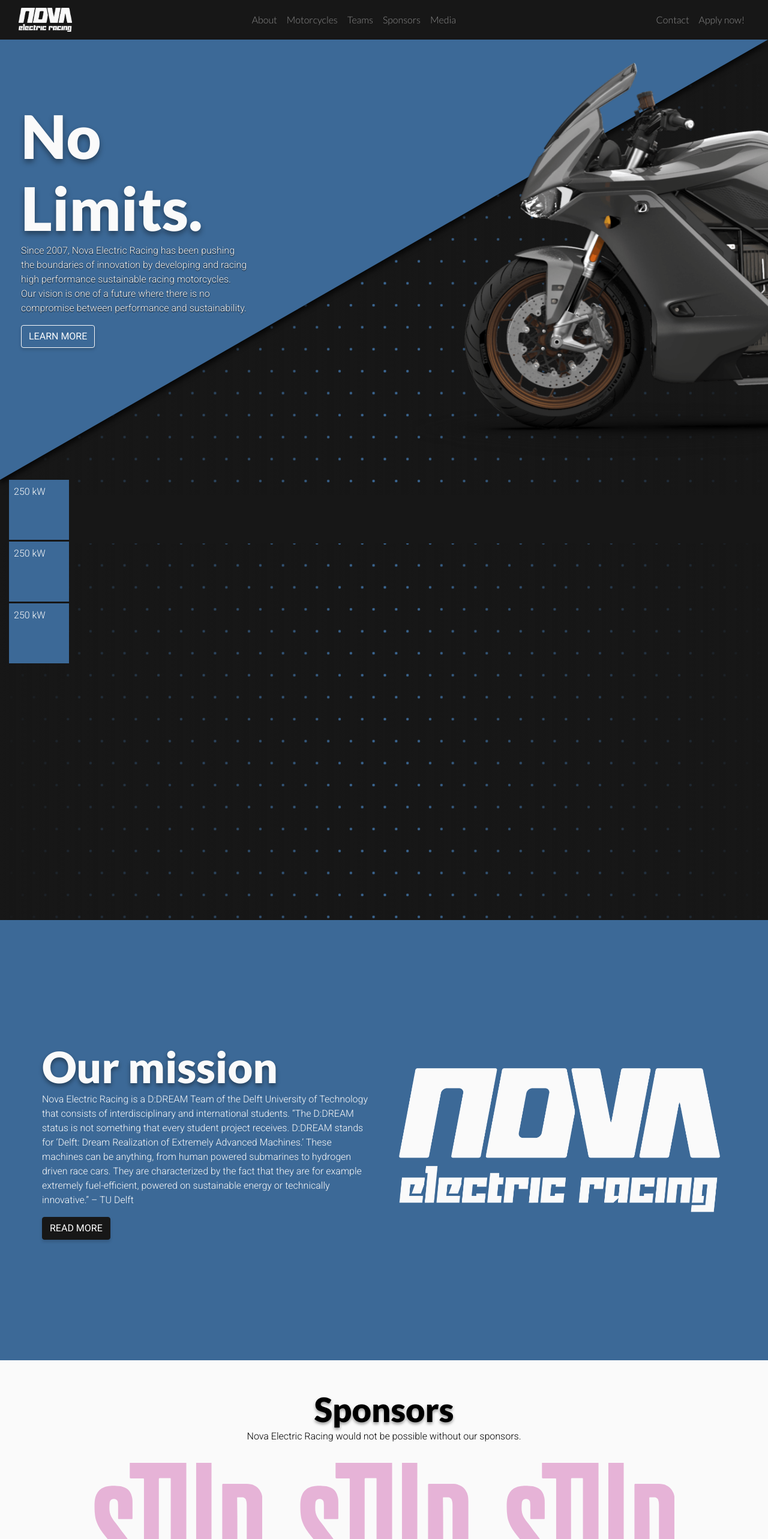
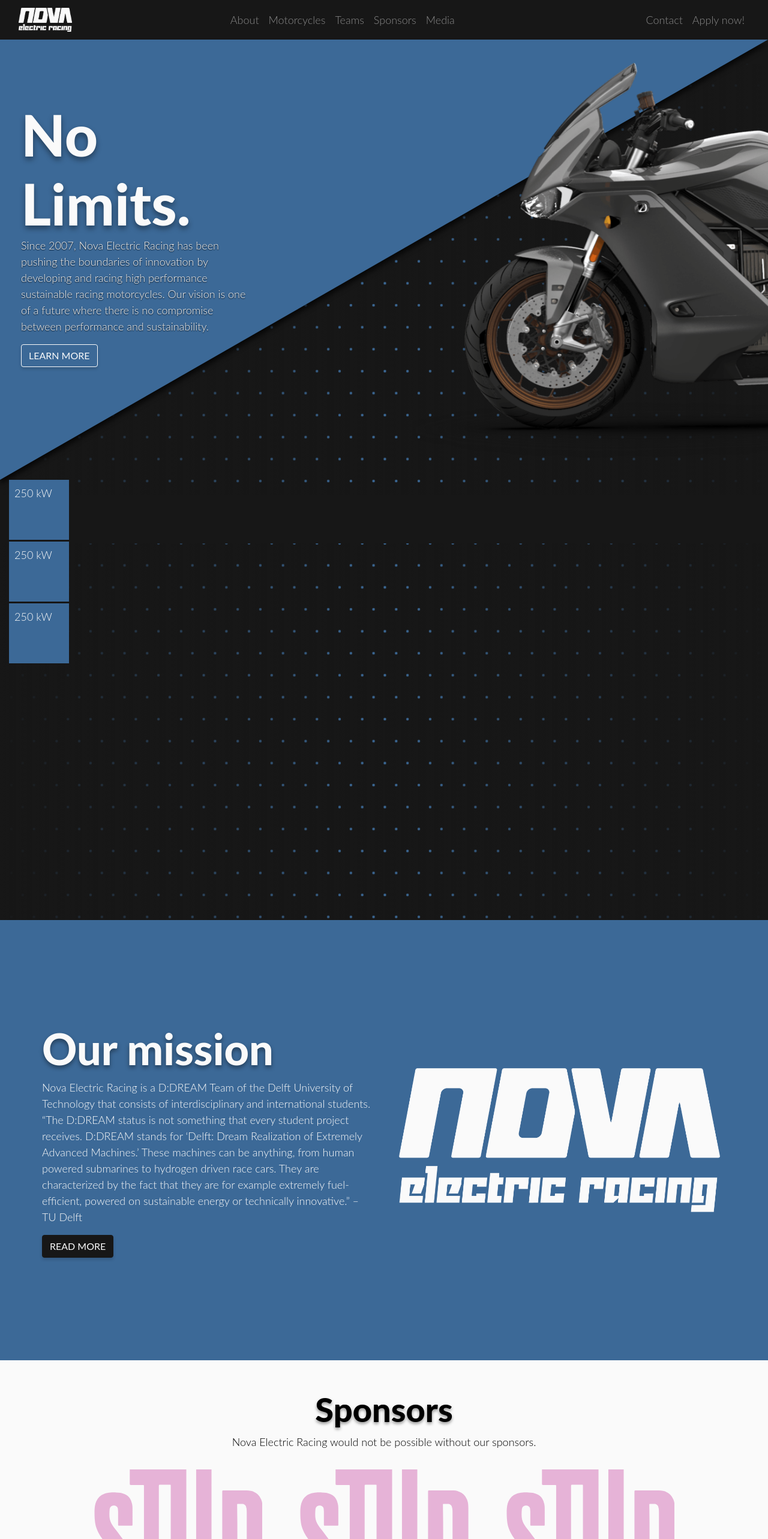
Before and after one commit to pfrolke/novaracing.nl, a React (Create React App) app: page / in a window 1280 px wide. Shown: the top 2566 px of the page at 60% size. Built offline with nearby package versions, Linux system fonts and the light colour scheme.

Commit message:
placeholder Socials and team

```diff
--- a/src/App.css
+++ b/src/App.css
@@ -3,7 +3,25 @@
   scroll-behavior: smooth;
 }
 
+/* set custom font styles */
+@import url("https://fonts.googleapis.com/css2?family=Lato:wght@300;800&display=swap");
+h1,
+h2,
+h3,
+h4,
+h5,
+h6 {
+  font-family: "Lato", sans-serif;
+  font-weight: 800 !important;
+  text-shadow: 0 0.05em 0.1em rgba(0, 0, 0, 0.4);
+}
+
 body {
+  font-family: "Lato", sans-serif;
+  font-weight: 300 !important;
+  color: var(--white);
+  font-size: large;
+
   margin: 0;
   -webkit-font-smoothing: antialiased;
   -moz-osx-font-smoothing: grayscale;
--- a/src/components/hero/NovaHero.css
+++ b/src/components/hero/NovaHero.css
@@ -1,10 +1,6 @@
-@import url("https://fonts.googleapis.com/css2?family=Roboto:wght@300;400&display=swap");
-
 .heroContainer {
   padding: 0;
   height: calc(100vh - 66px);
-  font-family: Roboto;
-  color: #fafafa;
 }
 
 .polkadots {
@@ -23,9 +19,7 @@
   text-shadow: 0 0.05em 0.1em rgba(0, 0, 0, 1);
 }
 
-h1 {
-  font-size: 100px;
-  font-weight: bold;
+.herotext > h1 {
   margin: 0;
 }
 
--- a/src/components/hero/NovaHero.tsx
+++ b/src/components/hero/NovaHero.tsx
@@ -7,6 +7,7 @@
 import MotorInfo from "./MotorInfo";
 import NovaButton from "../NovaButton";
 import NovaMission from "./NovaMission";
+import NovaTeamSocial from "./NovaTeamSocial";
 
 const NovaHero = () => {
   const screen2 = useRef<HTMLDivElement>(null);
@@ -57,6 +58,10 @@
       <div className="screen">
         <NovaSponsors />
       </div>
+
+      <div className="screen">
+        <NovaTeamSocial />
+      </div>
     </Container>
   );
 };
@@ -71,7 +76,7 @@
       <Row>
         <Col sm={4} className="align-self-center">
           <div className="herotext">
-            <h1>No Limits.</h1>
+            <h1 className="display-1">No Limits.</h1>
             <p>
               Since 2007, Nova Electric Racing has been pushing the boundaries
               of innovation by developing and racing high performance
--- a/src/components/hero/NovaMission.css
+++ b/src/components/hero/NovaMission.css
@@ -1,4 +1,5 @@
 .logo {
   height: 30vh;
   width: auto;
+  display: block;
 }
--- a/src/components/hero/NovaMission.tsx
+++ b/src/components/hero/NovaMission.tsx
@@ -23,8 +23,8 @@
           </p>
           <NovaButton variant="dark">READ MORE</NovaButton>
         </Col>
-        <Col className="mx-auto" sm="auto">
-          <img className="logo" alt="" src={logo} />
+        <Col sm={6}>
+          <img className="logo mx-auto" alt="" src={logo} />
         </Col>
       </Row>
     </Container>
--- a/src/components/hero/NovaSponsors.tsx
+++ b/src/components/hero/NovaSponsors.tsx
@@ -7,20 +7,16 @@
   return (
     <Container fluid className="sponsors p-5">
       <Row>
-        <Col />
-        <Col sm="auto">
+        <Col sm="auto" className="mx-auto">
           <h1 className="display-4">Sponsors</h1>
         </Col>
-        <Col />
       </Row>
       <Row>
-        <Col />
-        <Col sm="auto">
+        <Col sm="auto" className="mx-auto">
           <p>
             Nova Electric Racing would not be possible without our sponsors.
           </p>
         </Col>
-        <Col />
       </Row>
 
       <Row className="justify-content-center">
--- /dev/null
+++ b/src/components/hero/NovaTeamSocial.css
@@ -0,0 +1,4 @@
+.insta {
+  width: 100%;
+  height: 400px;
+}
--- /dev/null
+++ b/src/components/hero/NovaTeamSocial.tsx
@@ -0,0 +1,68 @@
+import React from "react";
+import { Container, Row, Col } from "react-bootstrap";
+import NovaButton from "../NovaButton";
+import "./NovaTeamSocial.css";
+
+const NovaTeamSocial = () => {
+  return (
+    <Container fluid className="h-100 bg-dark">
+      <Row className="h-100">
+        <Col sm={6}>
+          <NovaTeam />
+        </Col>
+        <Col sm={6}>
+          <NovaSocial />
+        </Col>
+      </Row>
+    </Container>
+  );
+};
+
+const NovaTeam = () => {
+  return (
+    <Container className="p-5">
+      <Row>
+        <h1 className="display-4">Team 12</h1>
+      </Row>
+      <Row>
+        <p>Meet the team working hard on the next generation Nova Bike!</p>
+      </Row>
+      <Row>
+        <div className="insta border"></div>
+      </Row>
+      <Row>
+        <NovaButton className="mt-3" variant="primary">
+          VIEW ALL TEAMS
+        </NovaButton>
+      </Row>
+    </Container>
+  );
+};
+
+const NovaSocial = () => {
+  return (
+    <Container className="p-5 h-100">
+      <Row>
+        <Col className="p-0">
+          <h1 className="display-4">Social Media</h1>
+        </Col>
+        <Col sm="auto" className="align-self-center">
+          <p>I</p>
+        </Col>
+      </Row>
+      <Row>
+        <p>
+          Lorem ipsum dolor sit amet consectetur adipisicing elit. Blanditiis ut
+          aut omnis veniam laudantium, vel culpa, vero fuga sit sed iure
+          mollitia dignissimos porro itaque molestias adipisci, maxime esse
+          possimus.
+        </p>
+      </Row>
+      <Row>
+        <div className="insta border"></div>
+      </Row>
+    </Container>
+  );
+};
+
+export default NovaTeamSocial;
--- a/src/style.scss
+++ b/src/style.scss
@@ -1,35 +1,18 @@
 // Nova huisstijl colors
 $blue: #3c6997;
 $gray-800: #171717;
-$orange: #fe9000;
-$yellow: #ffdd4a;
-$cyan: #6ec1bb;
+$yellow: #ffde2d;
+$white: #fafafa;
 
 // set all other colors to white?
 $indigo: #ffffff;
 $purple: #ffffff;
 $pink: #ffffff;
 $red: #ffffff;
+$orange: #ffffff;
 $green: #ffffff;
 $teal: #ffffff;
-
-// set custom font styles
-@import url("https://fonts.googleapis.com/css2?family=Lato:wght@300;900&display=swap");
-h1,
-h2,
-h3,
-h4,
-h5,
-h6 {
-  font-family: "Lato", sans-serif !important;
-  font-weight: 900 !important;
-  text-shadow: 0 0.05em 0.1em rgba(0, 0, 0, 0.4);
-}
-
-body {
-  font-family: "Lato", sans-serif !important;
-  font-weight: 300 !important;
-}
+$cyan: #ffffff;
 
 // Import Bootstrap and its default variables
 @import "~bootstrap/scss/bootstrap.scss";
```
